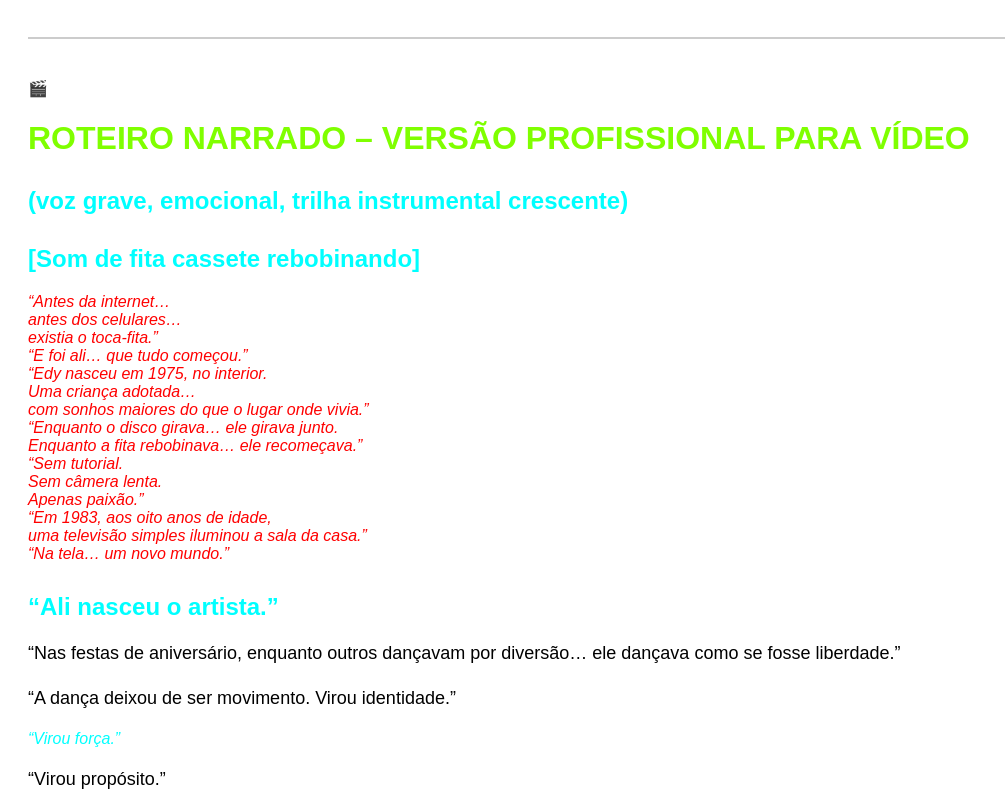
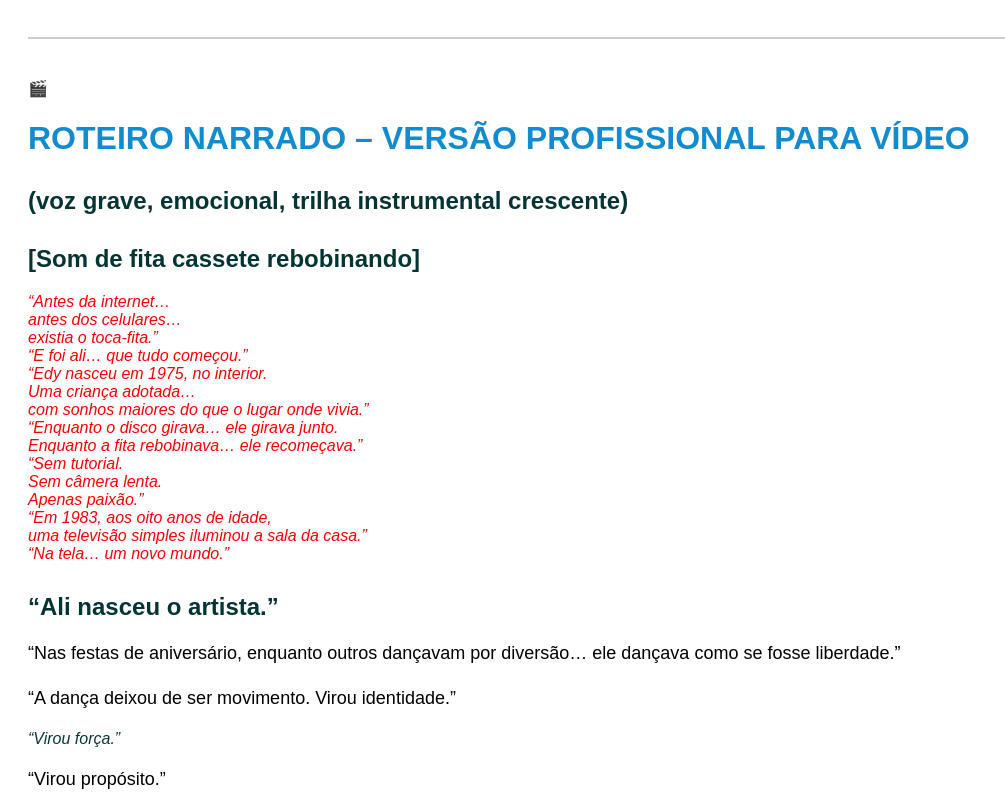
Before and after one commit to edskate/Edy-Part-02, a plain HTML site: page index.html in a window 1280 px wide. Shown: the part 777-1573 px from the top of the page, without its empty margins (0-1005 px from the left). Drawn offline with Linux system fonts and the light colour scheme.

Commit message:
index.html

```diff
--- a/index.html
+++ b/index.html
@@ -16,12 +16,12 @@
          h1 {
             font-size: 32px;
             margin-bottom: 20px;
-            color: chartreuse;
+            color: rgb(18, 140, 206);
         }
          h2 {
             font-size: 24px;
             margin-top: 30px;
-                color: cyan;
+                color: rgb(5, 52, 52);
         }
          hr {
             margin: 40px 0;
@@ -38,7 +38,7 @@
         }
         i {
             font-style: italic;
-            color:aqua;
+            color:rgb(7, 55, 55);
         }
     </style>
 </head>
```
